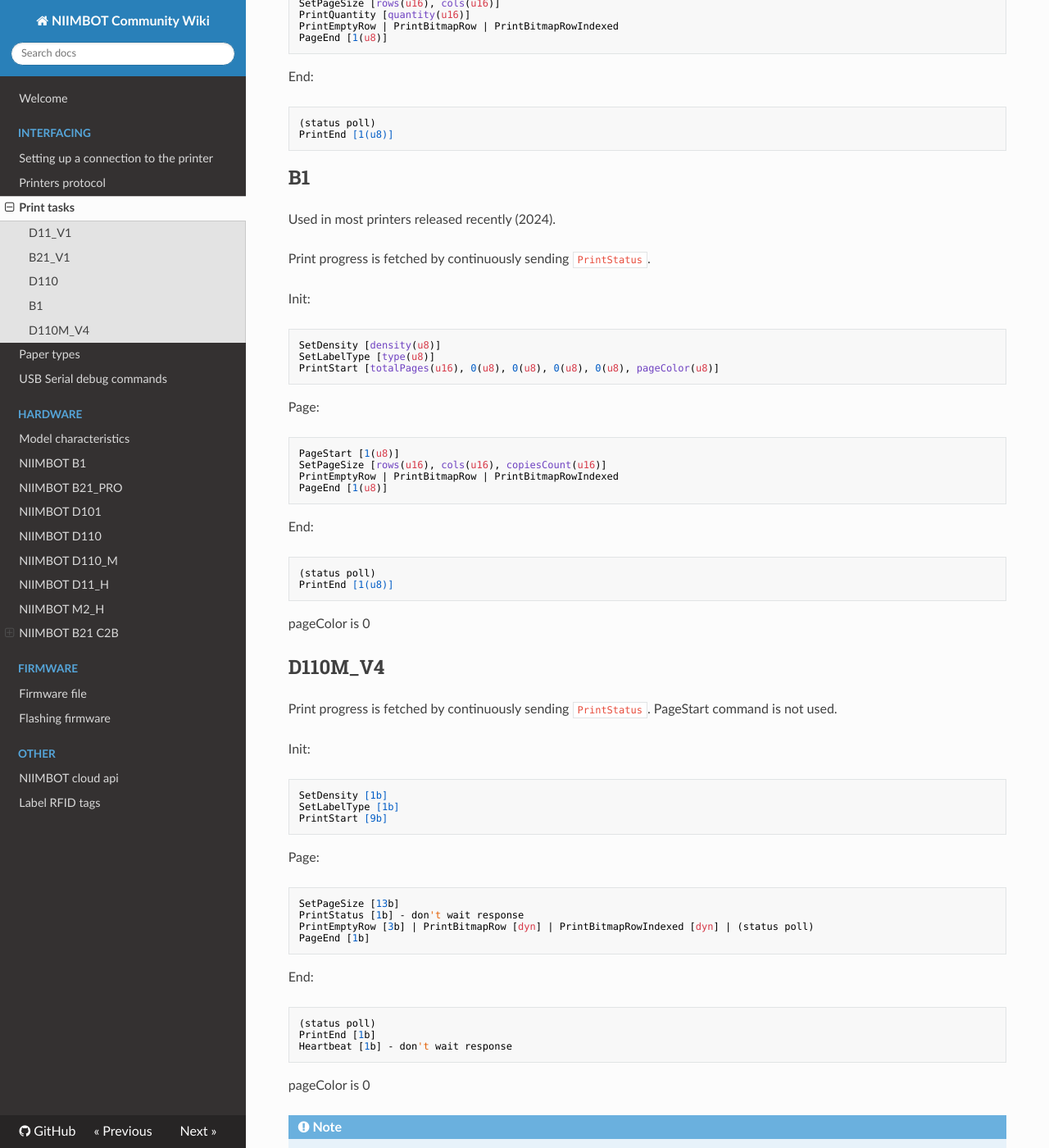
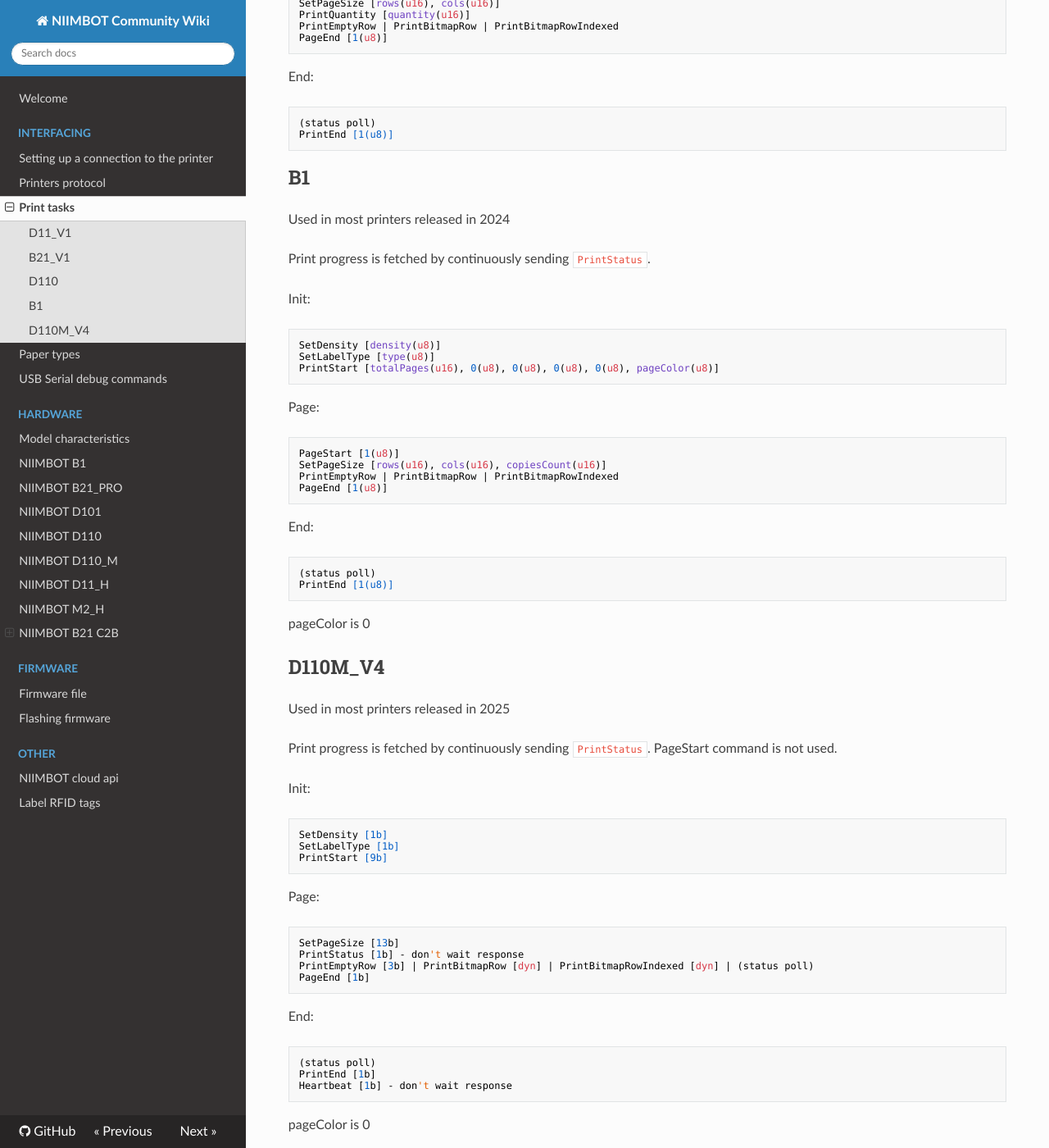
Before and after one commit to MultiMote/niimbot-wiki, an MkDocs documentation site: the page built from docs/interfacing/print-tasks.md, in a window 1280 px wide and 1400 px high, scrolled down 1735 px. Shown: the whole window at 82% size. Built offline with MkDocs 1.6.1, drawn with Linux system fonts in a browser that asks for light colours; nearby versions of some CDN libraries.

Commit message:
Task info

```diff
--- a/docs/interfacing/print-tasks.md
+++ b/docs/interfacing/print-tasks.md
@@ -99,7 +99,7 @@
 
 ## B1
 
-Used in most printers released recently (2024).
+Used in most printers released in 2024
 
 Print progress is fetched by continuously sending `PrintStatus`.
 
@@ -131,6 +131,8 @@
 
 
 ## D110M_V4
+
+Used in most printers released in 2025
 
 Print progress is fetched by continuously sending `PrintStatus`. PageStart command is not used.
 
```
